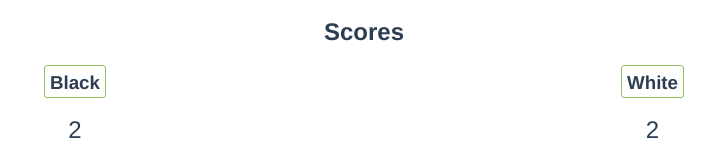
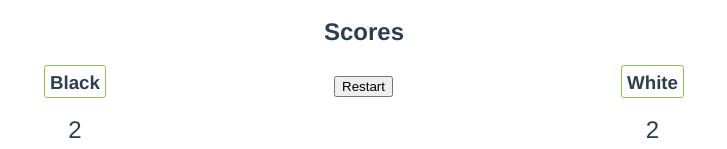
Before and after one commit to skitoo/reversi, a Vue app: page / in a window 1280 px wide. Shown: the part 746-895 px from the top of the page, without its empty margins (276-1003 px from the left). Built offline with nearby package versions, Linux system fonts and the light colour scheme.

Commit message:
feat: add restart button

```diff
--- a/src/components/Dashboard.vue
+++ b/src/components/Dashboard.vue
@@ -9,11 +9,18 @@
           </h3>
           <div class="score-value">{{blackPlayerScore}}</div>
         </div>
-        <div
-          v-if="winner"
-          class="winner"
-        >
-          {{ winnerContent }}
+        <div class="center">
+          <div
+            v-if="winner"
+            class="winner"
+          >
+            {{ winnerContent }}
+          </div>
+          <button
+            @click="restart"
+            class="restart">
+            Restart
+          </button>
         </div>
         <div>
           <h3 :class="{ currentPlayer: isWhitePlayerTurn }">
@@ -45,6 +52,11 @@ export default {
     },
     winnerContent() {
       return `${this.winner === BLACK ? '<<< ' : ''}WINNER${this.winner === WHITE ? ' >>>' : ''}`;
+    },
+  },
+  methods: {
+    restart() {
+      this.$store.commit('restart');
     },
   },
 };
@@ -92,8 +104,11 @@ h3 {
   100% { color: #f00; }
 }
 
+.center {
+  padding-top: 30px;
+}
+
 .winner {
-  padding-top: 30px;
   font-weight: bold;
   animation: blinkText 1s linear infinite;
 }
--- a/src/store.js
+++ b/src/store.js
@@ -12,7 +12,7 @@ Vue.use(Vuex);
 
 
 export const state = {
-  board: INITIAL_BOARD,
+  board: INITIAL_BOARD.slice(0),
   currentPlayer: BLACK,
 };
 
--- a/src/store/mutations.js
+++ b/src/store/mutations.js
@@ -5,6 +5,7 @@ import {
   BLACK,
   WIDTH,
   HEIGHT,
+  INITIAL_BOARD,
 } from '@/store/commons';
 
 export default {
@@ -17,4 +18,7 @@ export default {
     }
     Vue.set(state.board, position, color);
   },
+  restart(state) {
+    state.board = INITIAL_BOARD.slice(0);
+  },
 };
```
Also changed, not shown: 2 other files (tests, documents, lock files or other folders).
